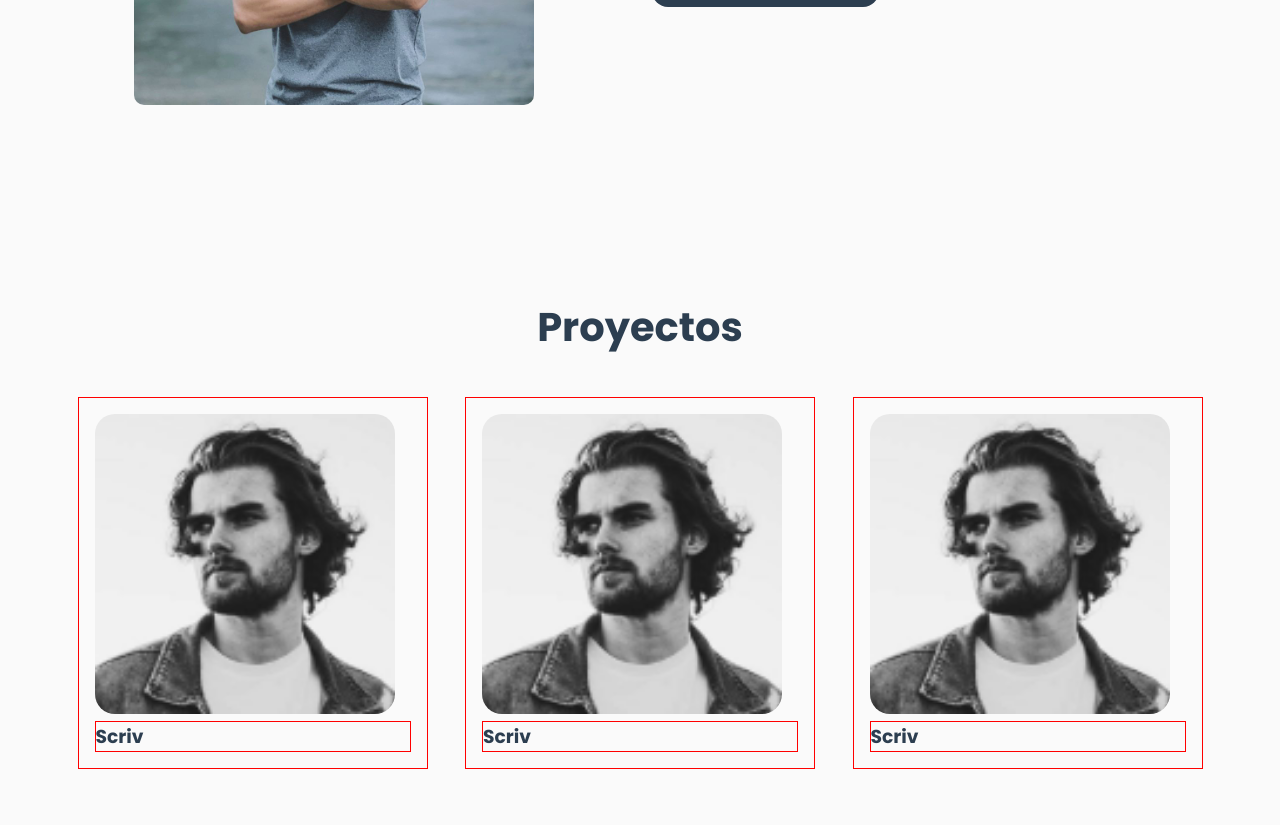
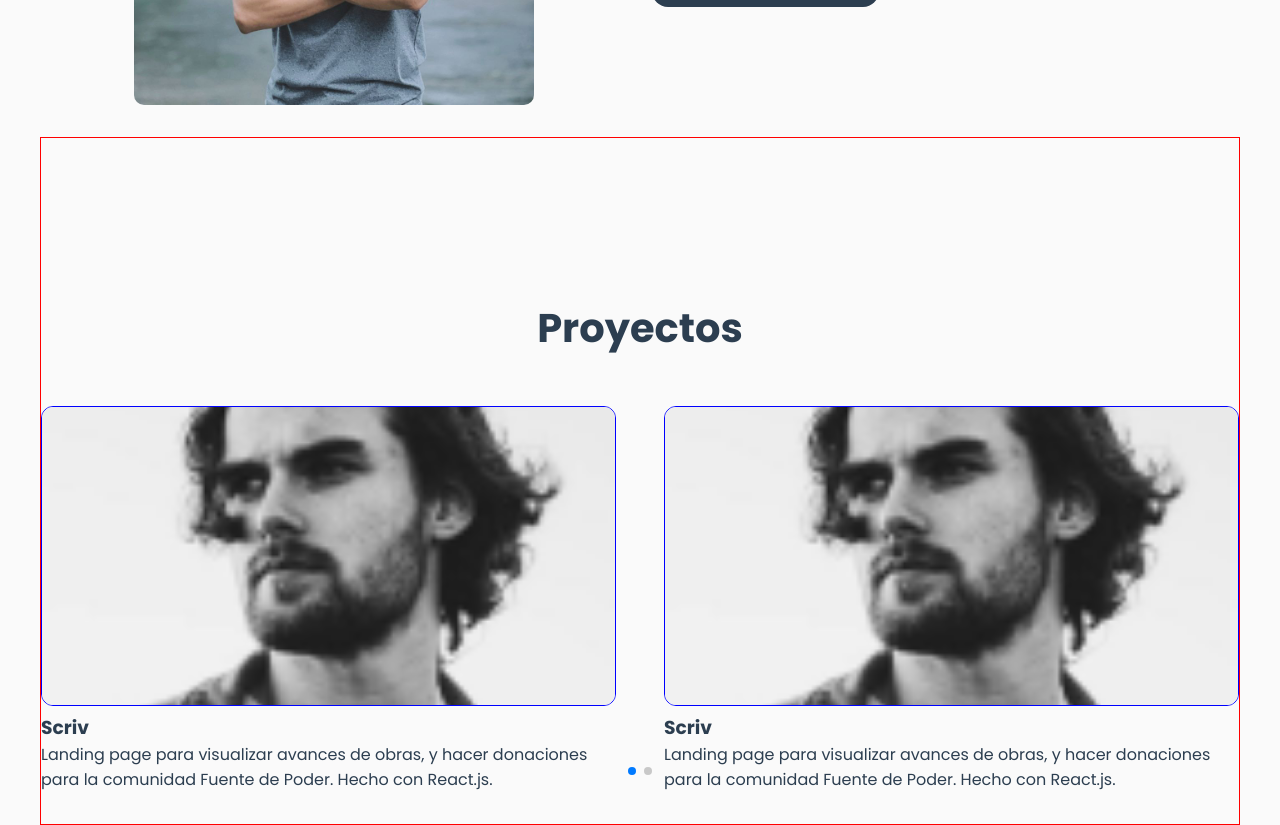
Before and after one commit to aEdgar22/my-portfolio, a React (Create React App) app: page / in a window 1280 px wide. Shown: the part 1360-2185 px from the top of the page. Before the commit the page ends 2161 px from the top, so only its background shows below. Built offline with nearby package versions, Linux system fonts and the light colour scheme.

Commit message:
add/projects section

```diff
--- a/package.json
+++ b/package.json
@@ -12,6 +12,7 @@
     "react-router-dom": "^6.4.2",
     "react-scripts": "5.0.1",
     "styled-components": "^5.3.6",
+    "swiper": "^8.4.3",
     "web-vitals": "^2.1.4"
   },
   "scripts": {
--- a/src/components/portfolio/Portfolio.jsx
+++ b/src/components/portfolio/Portfolio.jsx
@@ -1,23 +1,53 @@
-import React from 'react'
-import { data } from '../../dataProjects/data';
-import { PortfolioStyled } from './portfolioStyles'
-import { Projects } from './Projects';
+import { Swiper, SwiperSlide } from "swiper/react";
+import "swiper/css";
+import "swiper/css/pagination";
+import { Pagination } from "swiper";
 
+import { data } from "../../dataProjects/data";
+import { PortfolioStyled } from "./portfolioStyles";
 
 export const Portfolio = () => {
   return (
-    <PortfolioStyled className='container section'>
-      <h2 className='section__title'>Proyectos</h2>
+    <PortfolioStyled className="container section">
+      <h2 className="section__title">Proyectos</h2>
 
-      <div className='projects__container'>
+      <Swiper
+        className="projects__container"
+        grabCursor={true}
+        spaceBetween={24}
+        pagination={{
+          clickable: true,
+        }}
+        breakpoints={{
+          576: {
+            slidesPerView: 2,
+          },
+          768: {
+            slidesPerView: 2,
+            spaceBetween: 48,
+          },
+        }}
+        modules={[Pagination]}
+      >
+        {data.map(({ id, title, description, img }) => {
+          return (
+            <SwiperSlide key={id}>
+              <div className="project__img-container">
+                <img
+                  src={img}
+                  alt="img-card-project"
+                  className="project__img"
+                />
+              </div>
 
-        {
-          data.map( d => {
-
-            return <Projects key={d.id} {...d}/>
-          })
-        }
-      </div>
+              <div className="project__data-container">
+                <h3>{title}</h3>
+                <p>{description}</p>
+              </div>
+            </SwiperSlide>
+          );
+        })}
+      </Swiper>
     </PortfolioStyled>
-  )
-}
+  );
+};
--- a/src/components/portfolio/Projects.jsx
+++ /dev/null
@@ -1,16 +0,0 @@
-import { ProjectsCard } from "./portfolioStyles";
-
-export const Projects = ({ title, description, img }) => {
-  return (
-    <ProjectsCard>
-      <div className="project__img-container">
-        <img src={img} alt="img-card-project" className="project__img" />
-      </div>
-
-      <div className="project__data-container">
-        <h3>{title}</h3>
-        <p>{description}</p>
-      </div>
-    </ProjectsCard>
-  );
-};
--- a/src/components/portfolio/portfolioStyles.js
+++ b/src/components/portfolio/portfolioStyles.js
@@ -2,24 +2,43 @@ import styled from "styled-components";
 
 export const PortfolioStyled = styled.section`
   padding: 10rem 0 2rem 0;
+  border: 1px solid red;
 
-  .projects__container {
-    padding: 40px 0 0 0;
-    display: flex;
-    align-items: center;
-    justify-content: space-evenly;
+  .projects__container{
+    padding-top: 3rem;
   }
-`;
 
-export const ProjectsCard = styled.div`
-  width: 350px;
-  padding: 1rem;
-  border: 1px solid red;
-  .project__img{
-    width: 300px;
-    border-radius: 20px;
+  .project__img-container{
+    border: 1px solid blue;
+    width: 100%;
+    height: 300px;
+    border-radius: 12px;
+    overflow: hidden;
+    display: inline-block;
+
+    .project__img{
+    width: 100%;
+    height: 100%;
+    object-fit: cover;
   }
   .project__data-container{
-    border: 1px solid red;
+    border: 1px solid green;
+  margin-top: 2rem;
+    padding: 2rem;
+    border-radius: 12px;
   }
+  }
+
+/*
+  .projects__container {
+    position: relative;
+    width: 100%;
+    height: 100%;
+    z-index: 1;
+    display: flex;
+    transition-property: -webkit-transform;
+    transition-property: transform;
+    transition-property: transform,-webkit-transform;
+    box-sizing: content-box;
+  } */
 `;
--- a/src/dataProjects/data.js
+++ b/src/dataProjects/data.js
@@ -5,21 +5,21 @@ export const data = [
     id: 1,
     title: "Scriv",
     description:
-      "",
+      "Landing page para visualizar avances de obras, y hacer donaciones para la comunidad Fuente de Poder. Hecho con React.js.",
     img: imgScriv,
   },
   {
     id: 2,
     title: "Scriv",
     description:
-      "",
+      "Landing page para visualizar avances de obras, y hacer donaciones para la comunidad Fuente de Poder. Hecho con React.js.",
     img: imgScriv,
   },
   {
     id: 3,
     title: "Scriv",
     description:
-      "",
+      "Landing page para visualizar avances de obras, y hacer donaciones para la comunidad Fuente de Poder. Hecho con React.js.",
     img: imgScriv,
   },
 ];
```
Also changed, not shown: 1 other file (tests, documents, lock files or other folders).
